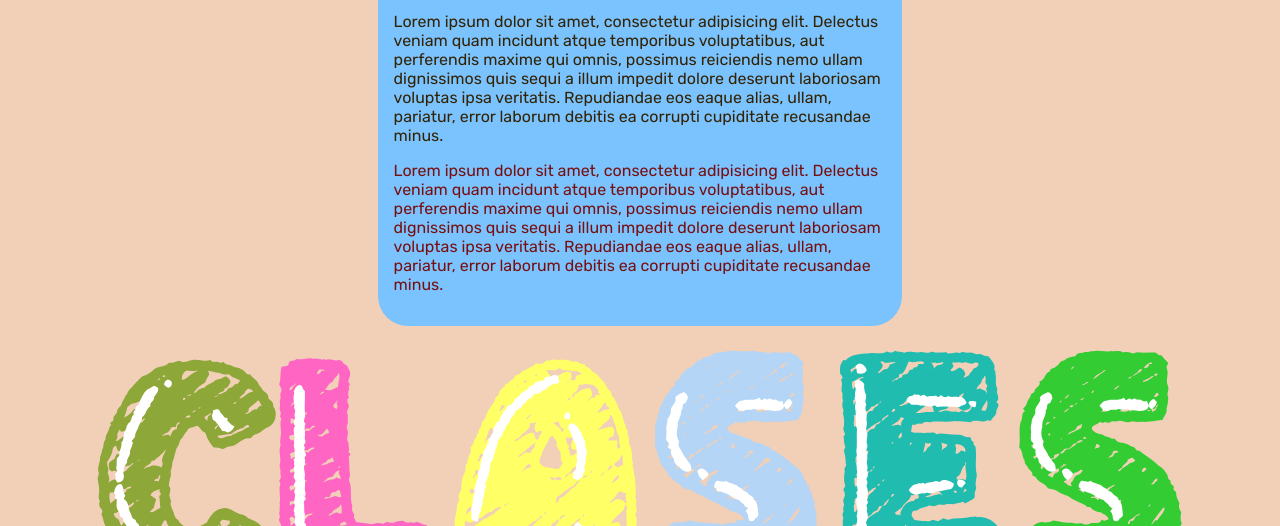
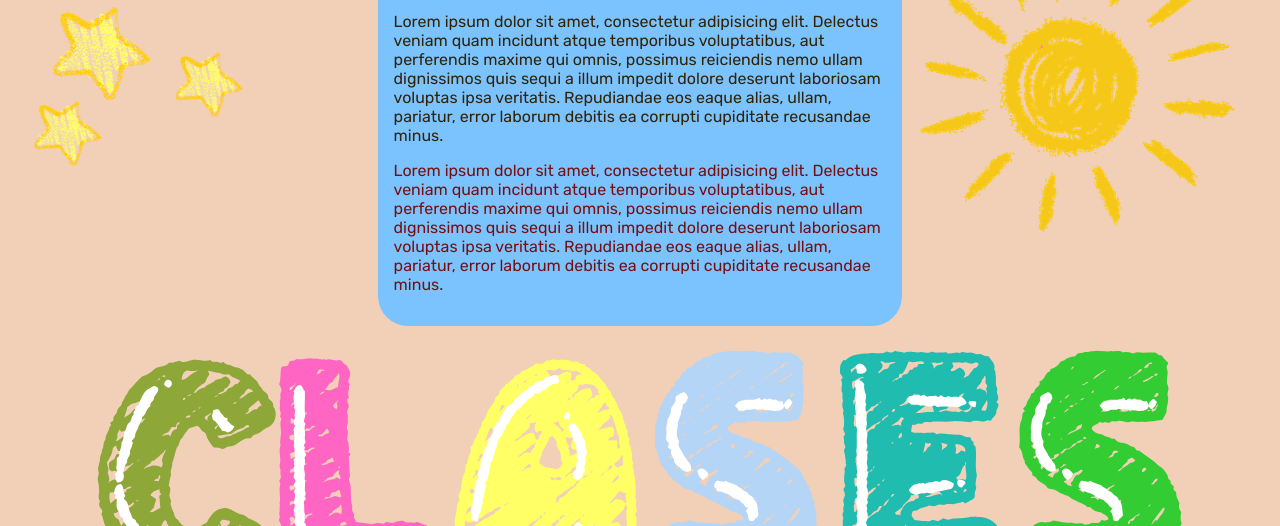
Before and after one commit to Ramerlinj/Worshop-web-escolar, a plain HTML site: page index.html in a window 1280 px wide. Shown: the part 762-1288 px from the top of the page. Drawn offline with Linux system fonts and the light colour scheme.

Commit message:
add images

```diff
--- a/index.html
+++ b/index.html
@@ -61,6 +61,8 @@
     </section>
 
     <section class="container-cuadro">
+        <img class="sol" src="assets/sol.png" alt="">
+        <img class="estrellas" src="/assets/estrellas.png" srcset="">
         <div class="cuadro">
             <h2>Pasos para tener un primero mejor dia</h2>
             <p class="parrafo2">
--- a/style.css
+++ b/style.css
@@ -84,7 +84,7 @@ a {
 }
 
 .container-cuadro{
-
+    position: relative;
     display: flex;
     justify-content: center;
     align-items: center;
@@ -105,6 +105,16 @@ a {
 
 .parrafo3{
     color: #770f0f;
+}
+
+.sol{
+    position: absolute;
+    right: 20px;
+}
+
+.estrellas{
+    position: absolute;
+    left: 10px;
 }
 
 .footer a {
```
Also changed, not shown: assets/estrellas.png (added), assets/sol.png (added), 1 other file.
